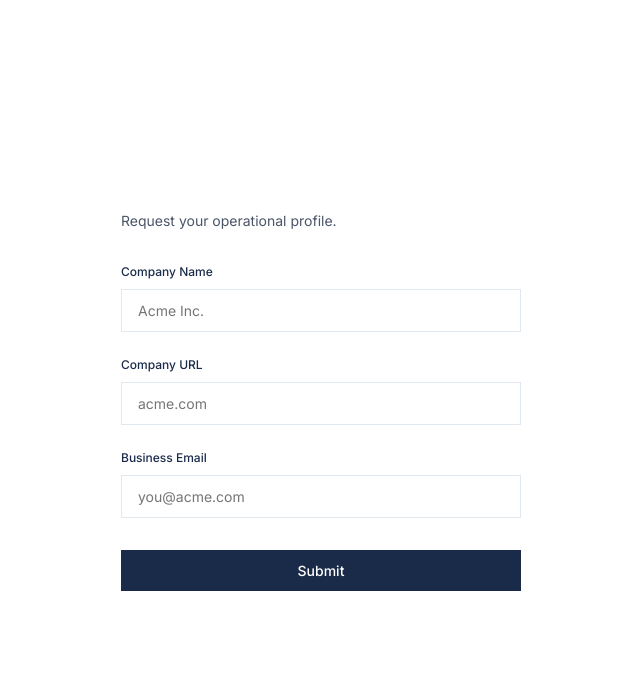
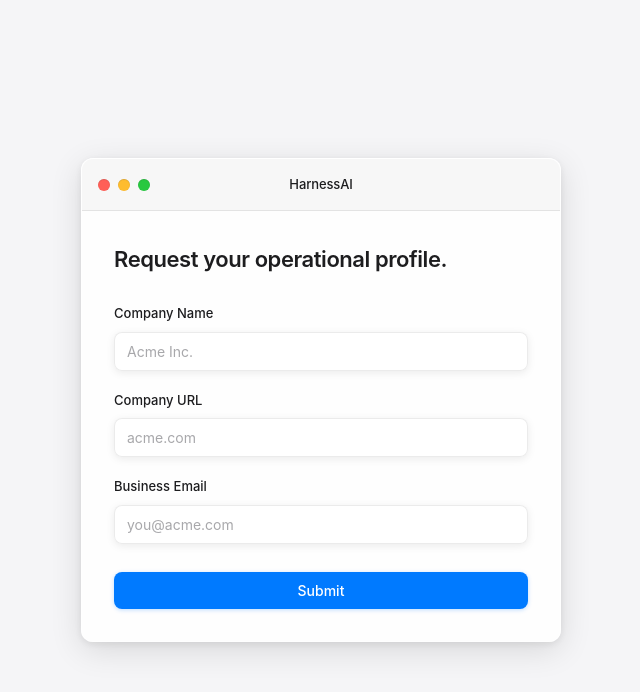
Before and after one commit to carywoods/h2, a Next.js app in the folder frontend/: page / in a window 1280 px wide. Shown: the top 692 px of the page, without its empty margins (319-959 px from the left). Built offline with nearby package versions, Linux system fonts and the light colour scheme.

Commit message:
Updated page.tsx

```diff
--- a/frontend/app/globals.css
+++ b/frontend/app/globals.css
@@ -1,14 +1,14 @@
-@import url('https://fonts.googleapis.com/css2?family=Inter:wght@400;500;600&display=swap');
-
 :root {
-  --color-ink: #1a2b4a;
-  --color-ink-light: #4a5568;
-  --color-bg: #ffffff;
-  --color-border: #e2e8f0;
-  --font-body: 14px;
-  --font-meta: 12px;
-  --font-section: 18px;
-  --font-company: 28px;
+  --macos-bg: #f5f5f7;
+  --macos-window: rgba(255, 255, 255, 0.85);
+  --macos-text: #1d1d1f;
+  --macos-text-secondary: #6e6e73;
+  --macos-border: rgba(0, 0, 0, 0.08);
+  --macos-input-bg: rgba(255, 255, 255, 0.9);
+  --macos-button-bg: #007aff;
+  --macos-button-hover: #0051d5;
+  --macos-shadow: 0 8px 32px rgba(0, 0, 0, 0.12);
+  --macos-shadow-sm: 0 2px 8px rgba(0, 0, 0, 0.08);
 }
 
 * {
@@ -19,11 +19,11 @@
 
 html,
 body {
-  font-family: 'Inter', -apple-system, BlinkMacSystemFont, 'Segoe UI', sans-serif;
-  font-size: var(--font-body);
+  font-family: -apple-system, BlinkMacSystemFont, 'SF Pro Display', 'SF Pro Text', 'Helvetica Neue', sans-serif;
+  font-size: 14px;
   line-height: 1.5;
-  color: var(--color-ink);
-  background: var(--color-bg);
+  color: var(--macos-text);
+  background: var(--macos-bg);
   -webkit-font-smoothing: antialiased;
   -moz-osx-font-smoothing: grayscale;
 }
@@ -36,22 +36,26 @@ body {
 
 /* Typography */
 .text-meta {
-  font-size: var(--font-meta);
-  color: var(--color-ink-light);
+  font-size: 12px;
+  color: var(--macos-text-secondary);
+  font-weight: 400;
 }
 
 .text-section {
-  font-size: var(--font-section);
-  font-weight: 500;
+  font-size: 20px;
+  font-weight: 600;
+  letter-spacing: -0.02em;
 }
 
 .text-company {
-  font-size: var(--font-company);
+  font-size: 28px;
   font-weight: 600;
+  letter-spacing: -0.02em;
 }
 
 .text-label {
   font-weight: 500;
+  font-size: 13px;
 }
 
 /* Layout */
@@ -65,40 +69,58 @@ body {
 button,
 .button {
   display: inline-block;
-  background: var(--color-ink);
+  background: var(--macos-button-bg);
   color: white;
   border: none;
-  padding: 12px 24px;
+  border-radius: 8px;
+  padding: 10px 20px;
   font-family: inherit;
-  font-size: var(--font-body);
+  font-size: 14px;
   font-weight: 500;
   cursor: pointer;
-  transition: opacity 0.15s ease;
+  transition: all 0.15s ease;
+  box-shadow: 0 1px 4px rgba(0, 122, 255, 0.25);
 }
 
-button:hover,
+button:hover:not(:disabled),
 .button:hover {
-  opacity: 0.9;
+  background: var(--macos-button-hover);
+  box-shadow: 0 2px 8px rgba(0, 122, 255, 0.35);
+  transform: translateY(-1px);
+}
+
+button:active:not(:disabled) {
+  transform: translateY(0);
+  box-shadow: 0 1px 2px rgba(0, 122, 255, 0.25);
 }
 
 button:disabled {
-  opacity: 0.5;
+  opacity: 0.4;
   cursor: not-allowed;
 }
 
 input {
   display: block;
   width: 100%;
-  padding: 12px 16px;
-  border: 1px solid var(--color-border);
+  padding: 10px 12px;
+  border: 1px solid var(--macos-border);
+  border-radius: 8px;
+  background: var(--macos-input-bg);
   font-family: inherit;
-  font-size: var(--font-body);
+  font-size: 14px;
   outline: none;
-  transition: border-color 0.15s ease;
+  transition: all 0.2s ease;
+  box-shadow: var(--macos-shadow-sm);
 }
 
 input:focus {
-  border-color: var(--color-ink);
+  border-color: var(--macos-button-bg);
+  box-shadow: 0 0 0 4px rgba(0, 122, 255, 0.1);
+}
+
+input::placeholder {
+  color: var(--macos-text-secondary);
+  opacity: 0.6;
 }
 
 /* Animations */
@@ -129,9 +151,10 @@ input:focus {
 }
 
 .progress-line {
-  height: 1px;
-  background: var(--color-ink);
+  height: 2px;
+  background: var(--macos-button-bg);
   animation: progress-extend 4s ease-out forwards;
+  border-radius: 2px;
 }
 
 /* Profile grid layout */
@@ -144,11 +167,6 @@ input:focus {
 
 /* Responsive */
 @media (max-width: 768px) {
-  :root {
-    --font-company: 24px;
-    --font-section: 16px;
-  }
-
   .profile-grid {
     grid-template-columns: 1fr;
     gap: 32px;
--- a/frontend/app/page.tsx
+++ b/frontend/app/page.tsx
@@ -44,7 +44,17 @@ export default function IntakePage() {
   if (submitted) {
     return (
       <main style={styles.main}>
-        <div style={styles.container}>
+        <div style={styles.window}>
+          <div style={styles.titleBar}>
+            <div style={styles.trafficLights}>
+              <div style={{...styles.trafficLight, background: '#ff5f57'}} />
+              <div style={{...styles.trafficLight, background: '#febc2e'}} />
+              <div style={{...styles.trafficLight, background: '#28c840'}} />
+            </div>
+            <div style={styles.windowTitle}>HarnessAI</div>
+          </div>
+          <div style={styles.windowContent}>
+            <div style={styles.successIcon}>✓</div>
             <p style={styles.successMessage}>
               Your operational profile is being generated.
             </p>
@@ -52,13 +62,23 @@ export default function IntakePage() {
               You'll receive an email when it's ready.
             </p>
           </div>
+        </div>
       </main>
     )
   }
 
   return (
     <main style={styles.main}>
-      <div style={styles.container}>
+      <div style={styles.window}>
+        <div style={styles.titleBar}>
+          <div style={styles.trafficLights}>
+            <div style={{...styles.trafficLight, background: '#ff5f57'}} />
+            <div style={{...styles.trafficLight, background: '#febc2e'}} />
+            <div style={{...styles.trafficLight, background: '#28c840'}} />
+          </div>
+          <div style={styles.windowTitle}>HarnessAI</div>
+        </div>
+        <div style={styles.windowContent}>
           <p style={styles.tagline}>Request your operational profile.</p>
 
           <form onSubmit={handleSubmit} style={styles.form}>
@@ -111,6 +131,7 @@ export default function IntakePage() {
             </button>
           </form>
         </div>
+      </div>
     </main>
   )
 }
@@ -123,19 +144,59 @@ const styles: { [key: string]: React.CSSProperties } = {
     justifyContent: 'center',
     padding: '48px 24px',
   },
-  container: {
+  window: {
     width: '100%',
-    maxWidth: '400px',
+    maxWidth: '480px',
+    background: 'rgba(255, 255, 255, 0.85)',
+    backdropFilter: 'blur(40px)',
+    WebkitBackdropFilter: 'blur(40px)',
+    borderRadius: '12px',
+    boxShadow: '0 8px 32px rgba(0, 0, 0, 0.12), 0 2px 8px rgba(0, 0, 0, 0.08)',
+    border: '1px solid rgba(255, 255, 255, 0.6)',
+    overflow: 'hidden',
+  },
+  titleBar: {
+    height: '52px',
+    background: 'rgba(246, 246, 246, 0.8)',
+    borderBottom: '1px solid rgba(0, 0, 0, 0.08)',
+    display: 'flex',
+    alignItems: 'center',
+    padding: '0 16px',
+    position: 'relative',
+  },
+  trafficLights: {
+    display: 'flex',
+    gap: '8px',
+  },
+  trafficLight: {
+    width: '12px',
+    height: '12px',
+    borderRadius: '50%',
+    boxShadow: 'inset 0 0.5px 1px rgba(0, 0, 0, 0.2)',
+  },
+  windowTitle: {
+    position: 'absolute',
+    left: '50%',
+    transform: 'translateX(-50%)',
+    fontSize: '13px',
+    fontWeight: 500,
+    color: '#1d1d1f',
+    letterSpacing: '-0.01em',
+  },
+  windowContent: {
+    padding: '32px',
   },
   tagline: {
-    fontSize: '14px',
-    color: '#4a5568',
-    marginBottom: '32px',
+    fontSize: '22px',
+    fontWeight: 600,
+    color: '#1d1d1f',
+    marginBottom: '28px',
+    letterSpacing: '-0.02em',
   },
   form: {
     display: 'flex',
     flexDirection: 'column',
-    gap: '24px',
+    gap: '20px',
   },
   field: {
     display: 'flex',
@@ -143,24 +204,44 @@ const styles: { [key: string]: React.CSSProperties } = {
     gap: '8px',
   },
   label: {
-    fontSize: '12px',
+    fontSize: '13px',
     fontWeight: 500,
-    color: '#1a2b4a',
+    color: '#1d1d1f',
   },
   error: {
-    fontSize: '14px',
-    color: '#c53030',
+    fontSize: '13px',
+    color: '#ff3b30',
+    background: 'rgba(255, 59, 48, 0.08)',
+    padding: '10px 12px',
+    borderRadius: '8px',
   },
   button: {
     marginTop: '8px',
   },
+  successIcon: {
+    width: '64px',
+    height: '64px',
+    borderRadius: '50%',
+    background: 'linear-gradient(135deg, #34c759, #30d158)',
+    color: 'white',
+    fontSize: '36px',
+    display: 'flex',
+    alignItems: 'center',
+    justifyContent: 'center',
+    margin: '0 auto 24px',
+    boxShadow: '0 4px 16px rgba(52, 199, 89, 0.3)',
+  },
   successMessage: {
-    fontSize: '18px',
-    fontWeight: 500,
+    fontSize: '20px',
+    fontWeight: 600,
     marginBottom: '12px',
+    textAlign: 'center',
+    color: '#1d1d1f',
+    letterSpacing: '-0.02em',
   },
   successSub: {
     fontSize: '14px',
-    color: '#4a5568',
+    color: '#6e6e73',
+    textAlign: 'center',
   },
 }
```
Also changed, not shown: frontend/app/profile/[token]/page.tsx (+72 -46 lines). Lines whose indentation alone changed are shown as unchanged.
